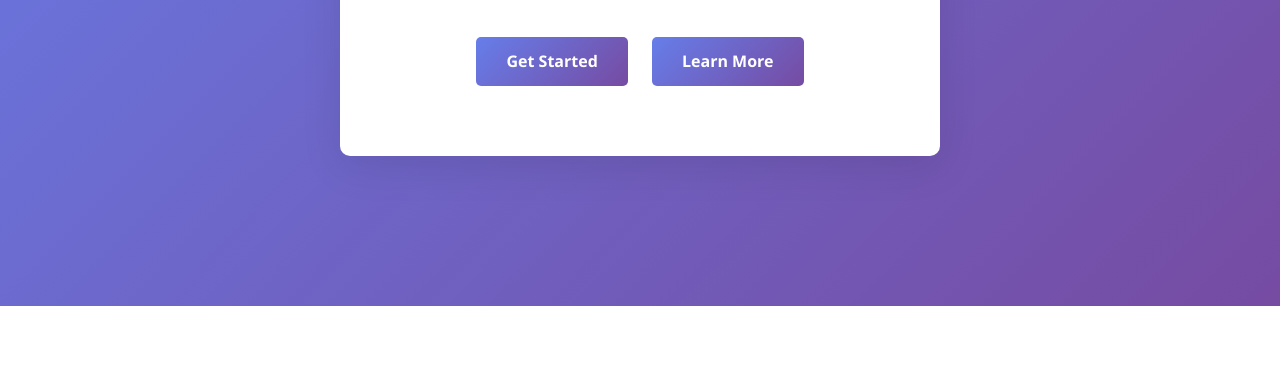
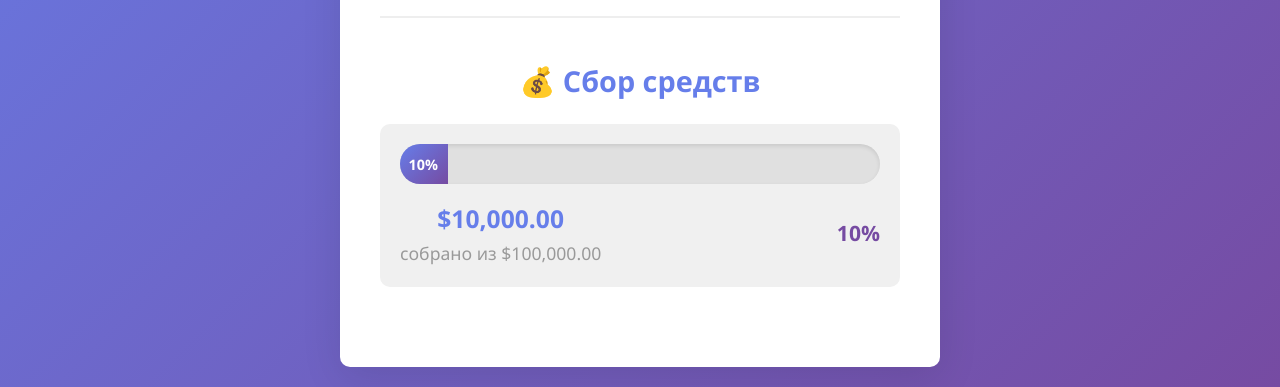
Before and after one commit to Joereverse/Penguin-AI, a plain HTML site: page index.html in a window 1280 px wide. Shown: the part 494-881 px from the top of the page. Before the commit the page ends 800 px from the top, so only its background shows below. Drawn offline with Linux system fonts and the light colour scheme.

Commit message:
Update fundraising goal to $100,000 with 10% progress ($10,000 collected)

```diff
--- a/index.html
+++ b/index.html
@@ -20,6 +20,7 @@
             display: flex;
             justify-content: center;
             align-items: center;
+            padding: 20px;
         }
 
         .container {
@@ -29,6 +30,7 @@
             border-radius: 10px;
             box-shadow: 0 10px 40px rgba(0, 0, 0, 0.1);
             max-width: 600px;
+            width: 100%;
         }
 
         h1 {
@@ -64,6 +66,76 @@
             transform: translateY(-2px);
             box-shadow: 0 5px 20px rgba(102, 126, 234, 0.4);
         }
+
+        /* Стили для прогресса */
+        .progress-section {
+            margin-top: 50px;
+            padding-top: 40px;
+            border-top: 2px solid #eee;
+        }
+
+        .progress-title {
+            font-size: 1.8em;
+            color: #667eea;
+            margin-bottom: 15px;
+            font-weight: bold;
+        }
+
+        .progress-container {
+            background: #f0f0f0;
+            border-radius: 10px;
+            padding: 20px;
+            margin: 20px 0;
+        }
+
+        .progress-bar-wrapper {
+            width: 100%;
+            height: 40px;
+            background: #e0e0e0;
+            border-radius: 20px;
+            overflow: hidden;
+            margin-bottom: 15px;
+            box-shadow: inset 0 2px 4px rgba(0, 0, 0, 0.1);
+        }
+
+        .progress-bar {
+            height: 100%;
+            background: linear-gradient(135deg, #667eea 0%, #764ba2 100%);
+            width: 10%;
+            display: flex;
+            align-items: center;
+            justify-content: flex-end;
+            padding-right: 10px;
+            color: white;
+            font-weight: bold;
+            font-size: 0.9em;
+            transition: width 0.5s ease;
+        }
+
+        .progress-info {
+            display: flex;
+            justify-content: space-between;
+            align-items: center;
+            font-size: 1.1em;
+            color: #333;
+        }
+
+        .progress-amount {
+            font-weight: bold;
+            color: #667eea;
+            font-size: 1.4em;
+        }
+
+        .progress-goal {
+            color: #999;
+            font-size: 1em;
+        }
+
+        .percentage {
+            color: #764ba2;
+            font-weight: bold;
+            font-size: 1.2em;
+        }
     </style>
 </head>
 <body>
@@ -73,6 +145,47 @@
         <p>Welcome to Penguin AI - Intelligent solutions for the modern world</p>
         <a href="#" class="button">Get Started</a>
         <a href="#" class="button">Learn More</a>
+
+        <!-- Секция прогресса сбора средств -->
+        <div class="progress-section">
+            <div class="progress-title">💰 Сбор средств</div>
+
+            <div class="progress-container">
+                <div class="progress-bar-wrapper">
+                    <div class="progress-bar">10%</div>
+                </div>
+
+                <div class="progress-info">
+                    <div>
+                        <div class="progress-amount" id="current-amount">$10,000.00</div>
+                        <div class="progress-goal">собрано из $100,000.00</div>
+                    </div>
+                    <div class="percentage" id="percentage">10%</div>
+                </div>
+            </div>
+        </div>
     </div>
+
+    <script>
+        // Параметры прогресса
+        const targetAmount = 100000.00;
+        const currentPercentage = 10; // 0-10%
+
+        // Обновление прогресс-бара
+        function updateProgress(percentage) {
+            const progressBar = document.querySelector('.progress-bar');
+            const currentAmount = (targetAmount * percentage) / 100;
+            const percentageDisplay = document.getElementById('percentage');
+            const amountDisplay = document.getElementById('current-amount');
+
+            progressBar.style.width = percentage + '%';
+            progressBar.textContent = percentage + '%';
+            percentageDisplay.textContent = percentage + '%';
+            amountDisplay.textContent = '$' + currentAmount.toLocaleString('en-US', {minimumFractionDigits: 2, maximumFractionDigits: 2});
+        }
+
+        // Инициализация
+        updateProgress(currentPercentage);
+    </script>
 </body>
 </html>
```
